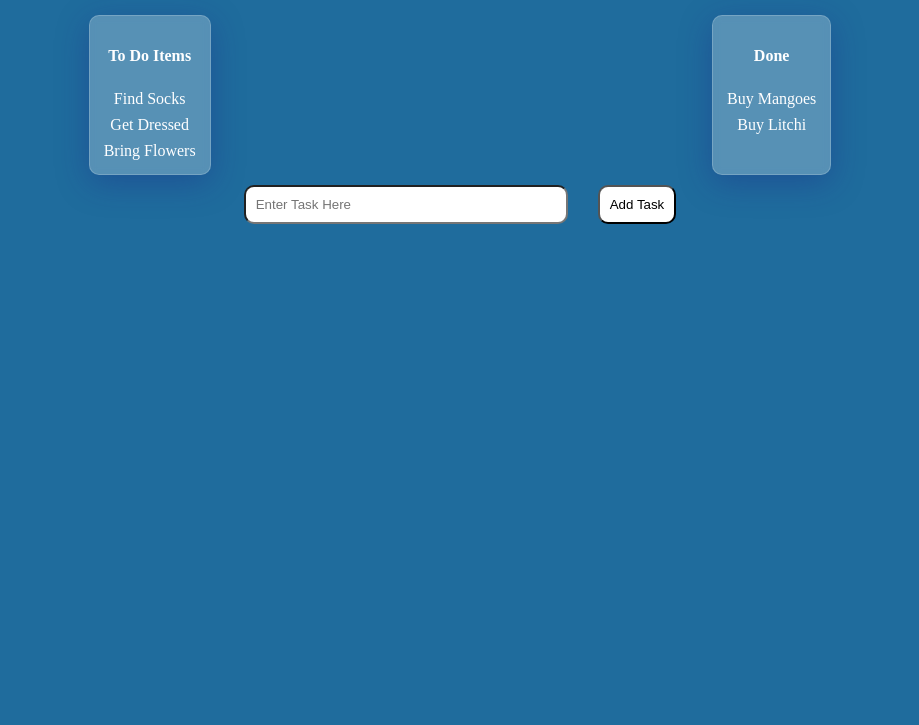
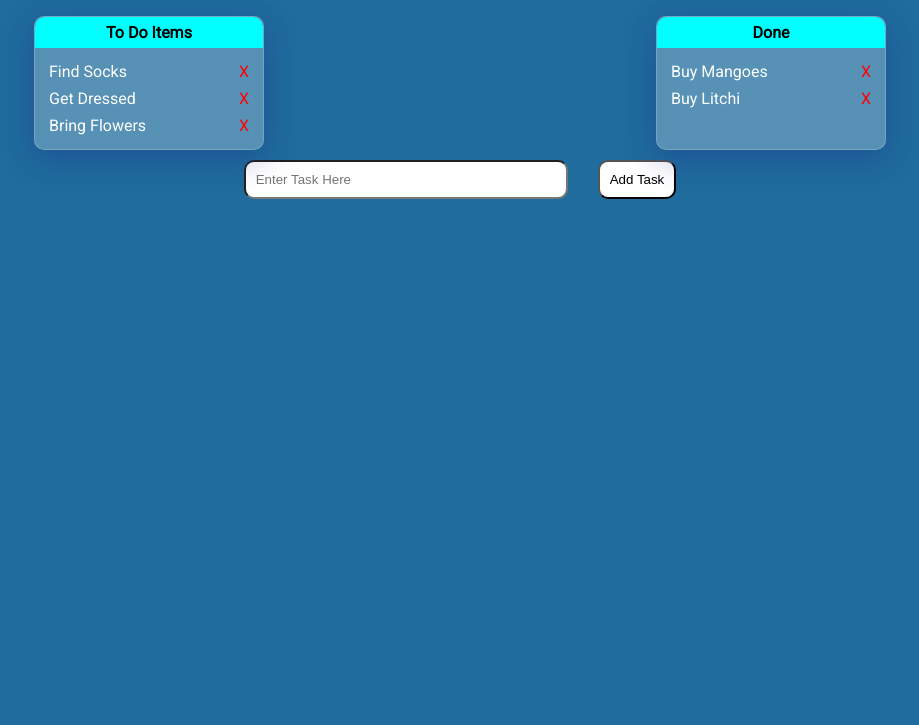
Before and after one commit to Aditya-Thakur/Code-Genius-Daily, a plain HTML site: page TODO-App/index.html in a window 1280 px wide. Shown: the part 75-800 px from the top of the page, without its empty margins (180-1099 px from the left). Drawn offline with Linux system fonts and the light colour scheme.

Commit message:
todo completed

```diff
--- a/TODO-App/index.html
+++ b/TODO-App/index.html
@@ -7,6 +7,7 @@
     <meta name="viewport" content="width=device-width, initial-scale=1.0">
     <title>ToDo App</title>
     <link rel="stylesheet" href="./styles/todo.css">
+    <link rel="stylesheet" href="https://fonts.googleapis.com/css?family=Roboto">
 </head>
 
 <body class="main">
@@ -15,13 +16,13 @@
     </h1>
     <div class="section1">
         <div class="box">
-            <h4>To Do Items</h4>
-            <ol id="todoItem">
+            <div class="box-title">To Do Items</div>
+            <ol class="items" id="todoItem">
             </ol>
         </div>
         <div class="box">
-            <h4>Done</h4>
-            <ol id="doneItem">
+            <div class="box-title">Done</div>
+            <ol class="items" id="doneItem">
             </ol>
         </div>
     </div>
--- a/TODO-App/scripts/todo.js
+++ b/TODO-App/scripts/todo.js
@@ -2,9 +2,13 @@ let todoItems = ["Find Socks", "Get Dressed", "Bring Flowers"];
 let doneItems = ["Buy Mangoes", "Buy Litchi"];
 refresh();
 
-function addTask(){
+function addTask() {
     let task = document.getElementById("taskInput");
-    todoItems.push(task.value);
+    if (task.value != "") {
+        todoItems.push(task.value);
+    } else {
+        alert("Please enter a task to add.");
+    }
     task.value = "";
     refresh();
 }
@@ -16,22 +20,22 @@ function refresh() {
     //     const element = todoItem[i];
     //     todoElement.innerHTML += "<li>" + element + "</li>";
     // }
-    todoItems.forEach( (todoItem, index) => {
-        todoElement.innerHTML += `<li title="Click to move to done" class="item" onclick="moveToDone(${index})" >` + todoItem + "</li>";
+    todoItems.forEach((todoItem, index) => {
+        todoElement.innerHTML += `<li title="Click to move to done" class="item" onclick="moveToDone(${index})" ><div>` + todoItem + `</div><div class="crossButton" onclick='removeFromDo(${index})'>X</div></li>`;
     });
 
     let doneElement = document.getElementById("doneItem");
     doneElement.innerHTML = "";
 
     doneItems.forEach((doneItem, index) => {
-        doneElement.innerHTML += `<li title="Click to move to do" class="item" onclick="moveToDo(${index})">` + doneItem + "</li>";
+        doneElement.innerHTML += `<li title="Click to move to do" class="item" onclick="moveToDo(${index})"><div>` + doneItem + `</div><div class="crossButton" onclick='removeFromDone(${index})'>X</div></li>`;
     });
 }
 
 function moveToDo(id) {
     let newList = [];
-    doneItems.forEach( (doneItem, index) => {
-        if(index != id) {
+    doneItems.forEach((doneItem, index) => {
+        if (index != id) {
             newList.push(doneItem);
         } else {
             todoItems.push(doneItem);
@@ -43,8 +47,8 @@ function moveToDo(id) {
 
 function moveToDone(id) {
     let newList = [];
-    todoItems.forEach( (todoItem, index) => {
-        if(index != id) {
+    todoItems.forEach((todoItem, index) => {
+        if (index != id) {
             newList.push(todoItem);
         } else {
             doneItems.push(todoItem);
@@ -53,3 +57,25 @@ function moveToDone(id) {
     todoItems = newList;
     refresh();
 }
+
+function removeFromDo(id) {
+    let newList = [];
+    todoItems.forEach((todoItem, index) => {
+        if (index != id) {
+            newList.push(todoItem);
+        }
+    });
+    todoItems = newList;
+    refresh();
+}
+
+function removeFromDone(id) {
+    let newList = [];
+    doneItems.forEach((doneItem, index) => {
+        if (index != id) {
+            newList.push(doneItem);
+        }
+    });
+    doneItems = newList;
+    refresh();
+}
--- a/TODO-App/styles/todo.css
+++ b/TODO-App/styles/todo.css
@@ -1,3 +1,6 @@
+body {
+    font-family: roboto;
+}
 .main {
     background-color: rgb(31, 108, 157);
     color: white;
@@ -36,13 +39,25 @@
 
 .box {
     text-align: center;
-    padding: 10px;
     background: rgba(255, 255, 255, 0.25);
     box-shadow: 0 8px 32px 0 rgba(31, 38, 135, 0.37);
     backdrop-filter: blur(4px);
     -webkit-backdrop-filter: blur(4px);
     border-radius: 10px;
     border: 1px solid rgba(255, 255, 255, 0.18);
+}
+
+.box-title {
+    background-color: aqua;
+    color: black;
+    border-top-left-radius: 10px;
+    border-top-right-radius: 10px;
+    padding: 6px;
+    font-weight: bold;
+}
+
+.items {
+    padding: 10px;
 }
 
 ol {
@@ -54,4 +69,12 @@ ol {
 .item {
     cursor: pointer;
     padding: 4px;
+    display: flex;
+    justify-content: space-between;
+    width: 200px;
 }
+
+.crossButton {
+    cursor: pointer;
+    color: red;
+}
```
